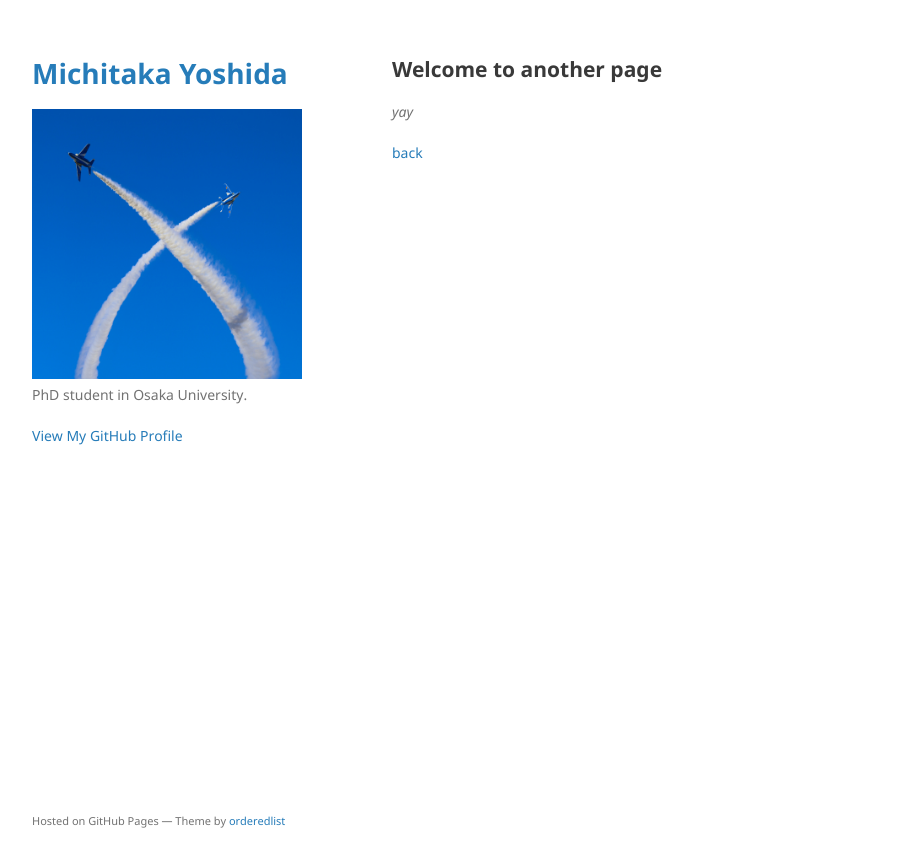
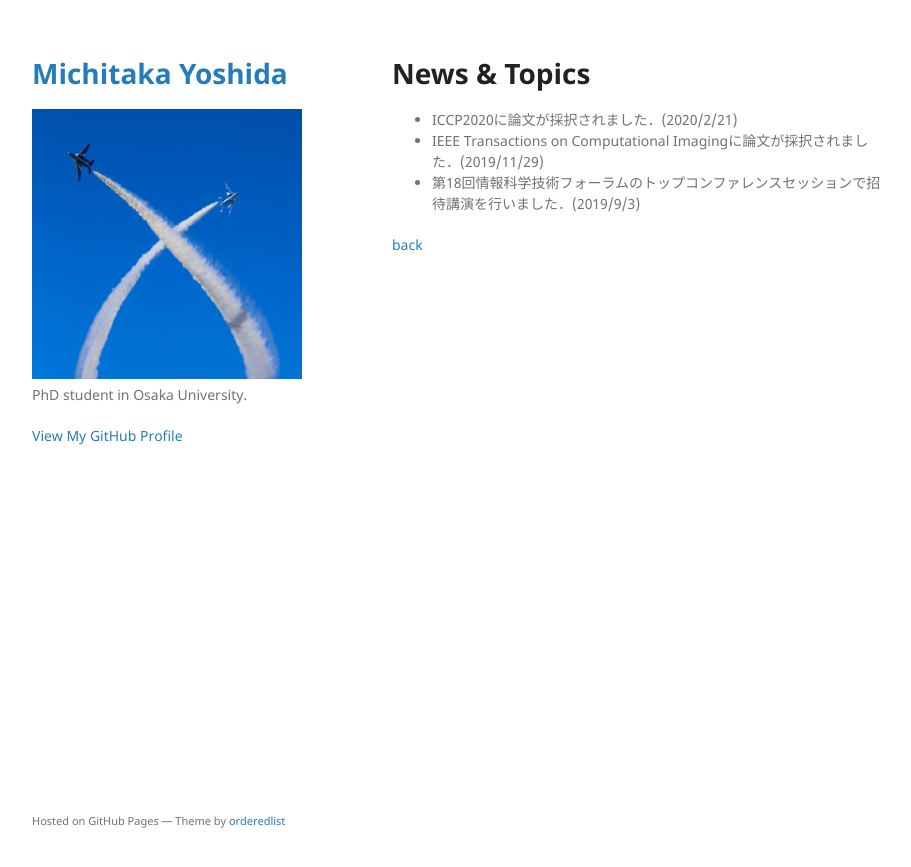
Before and after one commit to michitakayoshida/michitakayoshida.github.io, a Jekyll site: the page built from news.md, in a window 1280 px wide. Shown: the top 867 px of the page, without its empty margins (178-1089 px from the left). Built offline with Jekyll 4.4.1, drawn with Linux system fonts in a browser that asks for light colours; our own code applies the rules of GitHub Pages for plain Markdown files.

Commit message:
Update news.md

```diff
--- a/news.md
+++ b/news.md
@@ -2,8 +2,10 @@
 layout: default
 ---
 
-## Welcome to another page
+# News & Topics
 
-_yay_
+- ICCP2020に論文が採択されました．(2020/2/21)
+- IEEE Transactions on Computational Imagingに論文が採択されました．(2019/11/29)
+- 第18回情報科学技術フォーラムのトップコンファレンスセッションで招待講演を行いました．(2019/9/3)
 
 [back](./)
```
